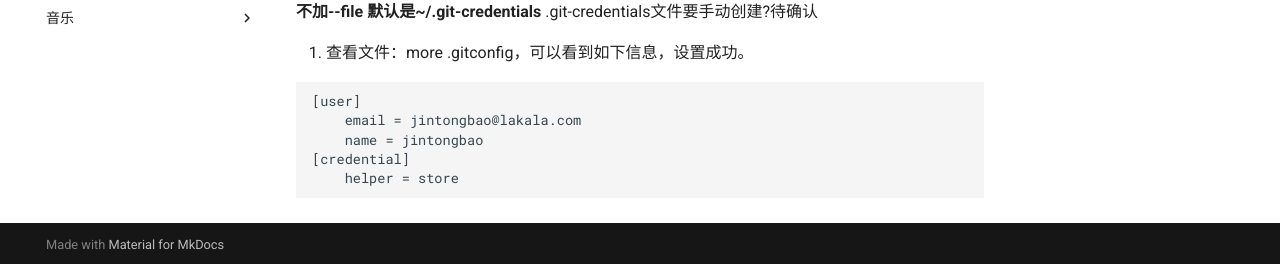
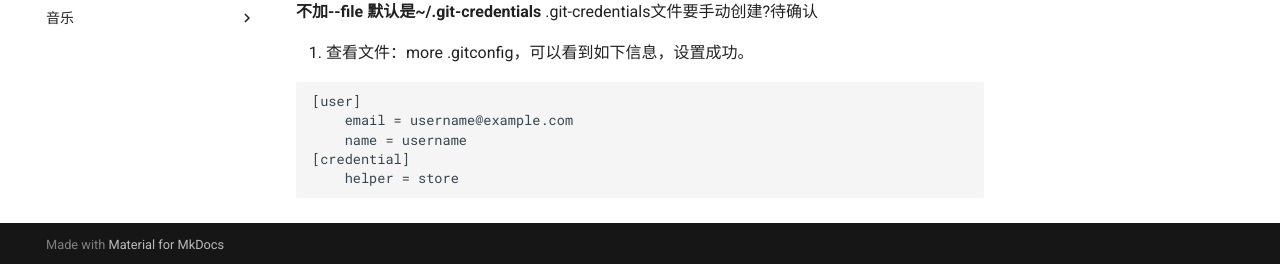
Before and after one commit to babyking/wiki, an MkDocs documentation site: the page built from wiki/计算机/Git/Git密码.md, in a window 1280 px wide and 1141 px high. Shown: the part 874-1138 px from the top of the window. Built offline with MkDocs 1.6.1 and Material for MkDocs 9.7.7, drawn with Linux system fonts in a browser that asks for light colours.

Commit message:
quick commit

````diff
--- a/wiki/计算机/Git/Git密码.md
+++ b/wiki/计算机/Git/Git密码.md
@@ -40,8 +40,8 @@ $ git config credential.helper store
 
 ```config
 [user]
-	email = jintongbao@lakala.com
-	name = jintongbao
+	email = username@example.com
+	name = username
 [credential]
 	helper = store
 ```
````
